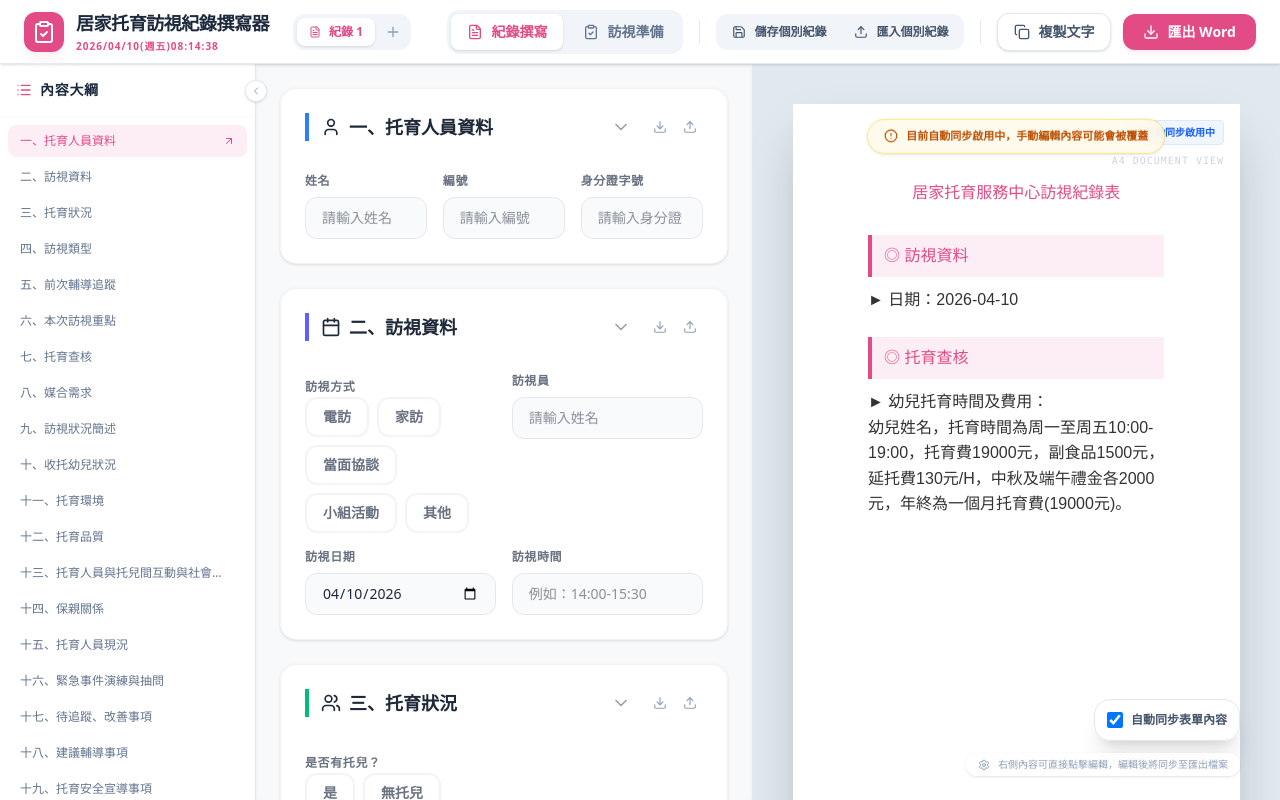
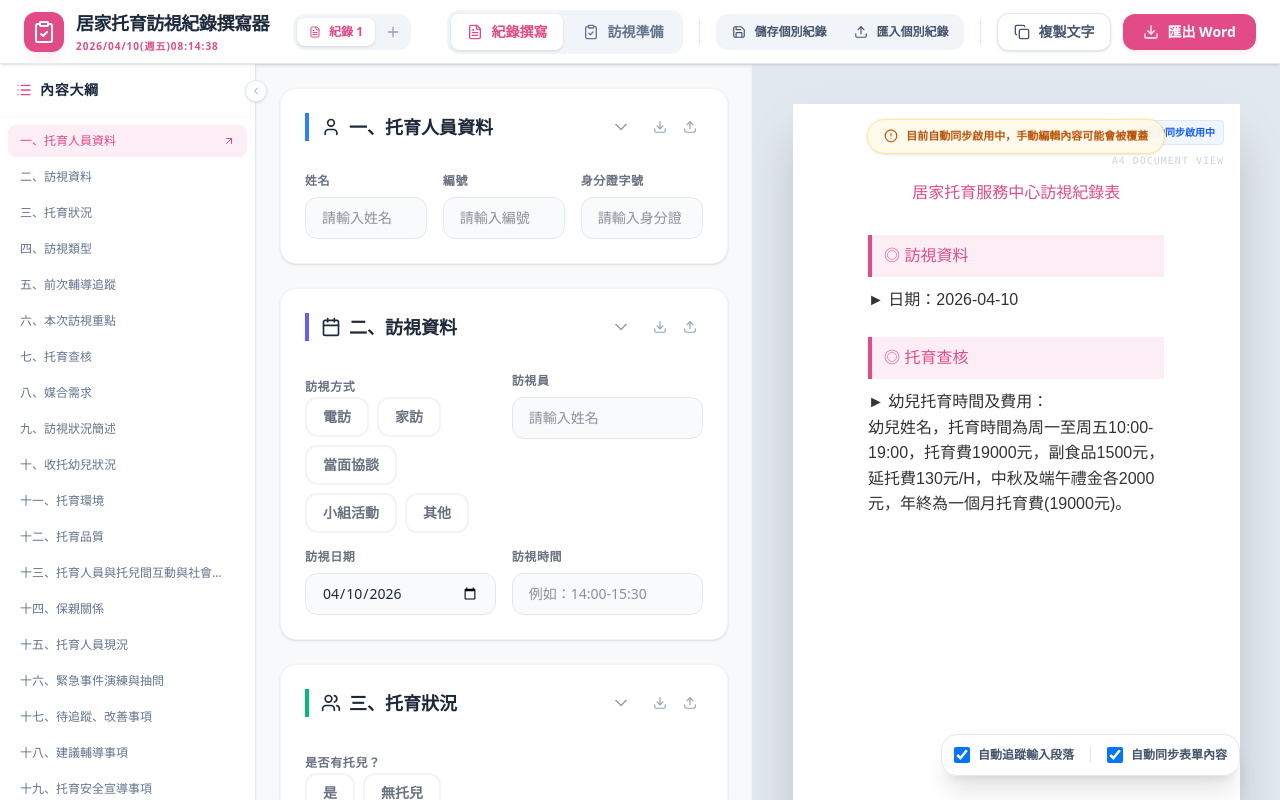
Before and after one commit to yrag0772/visit-writer-pwr, a React (Vite) app: page / in a window 1280 px wide. Built offline with nearby package versions, Linux system fonts and the light colour scheme.

Commit message:
新增輸入追蹤功能（右邊Word介面）

```diff
--- a/src/App.tsx
+++ b/src/App.tsx
@@ -39,6 +39,7 @@ export default function App() {
   const [activeTabIndex, setActiveTabIndex] = useState(0);
   const [isOutlineOpen, setIsOutlineOpen] = useState(true);
   const [activeSection, setActiveSection] = useState<string>('');
+  const [autoTrackSection, setAutoTrackSection] = useState(true);
   const [currentTime, setCurrentTime] = useState(new Date());
   const [viewMode, setViewMode] = useState<'record' | 'prep'>('record');
   const [prepRecords, setPrepRecords] = useState<PrepData[]>([{ ...defaultPrepData }]);
@@ -502,15 +503,9 @@ export default function App() {
     return { isFilled, hasIssues };
   };
 
-  const scrollToSection = (title: string) => {
-    const id = title;
-    const el = document.getElementById(id);
-    if (el) {
-      el.scrollIntoView({ behavior: 'smooth', block: 'start' });
-    }
+  const scrollToWordSection = (title: string, behavior: ScrollBehavior = 'smooth') => {
+    if (!title || !editorRef.current) return;
 
-    // Also scroll the Word preview if possible
-    if (editorRef.current) {
     let shortTitle = title.split('、')[1];
     if (shortTitle === '前次輔導追蹤') {
       shortTitle = '前次輔導建議事項追蹤與回應';
@@ -520,18 +515,34 @@ export default function App() {
       // Find the section by ID
       const wordEl = editorRef.current.querySelector(`#word-section-${shortTitle}`);
       if (wordEl) {
-          wordEl.scrollIntoView({ behavior: 'smooth', block: 'start' });
+        wordEl.scrollIntoView({ behavior: behavior, block: 'start' });
       } else {
         // Fallback
         const headers = editorRef.current.querySelectorAll('h3');
         for (const h of Array.from(headers) as HTMLElement[]) {
           if (h.textContent?.includes(shortTitle)) {
-              h.scrollIntoView({ behavior: 'smooth', block: 'start' });
+            h.scrollIntoView({ behavior: behavior, block: 'start' });
             break;
           }
         }
       }
     }
+  };
+
+  const scrollToSection = (title: string) => {
+    const id = title;
+    const el = document.getElementById(id);
+    if (el) {
+      el.scrollIntoView({ behavior: 'smooth', block: 'start' });
+    }
+    scrollToWordSection(title, 'smooth');
+  };
+
+  const handleDashboardInteraction = (e: React.SyntheticEvent) => {
+    if (!autoTrackSection) return;
+    const sectionEl = (e.target as HTMLElement).closest('div[id]');
+    if (sectionEl && sectionEl.id && sectionEl.id.includes('、')) {
+      scrollToWordSection(sectionEl.id, 'smooth');
     }
   };
 
@@ -793,7 +804,12 @@ export default function App() {
             </aside>
 
         {/* Left Side: Input Form */}
-        <section className="flex-1 border-r border-slate-200 bg-slate-50/50 overflow-y-auto p-6 shadow-inner" id="scroll-container">
+        <section
+          className="flex-1 border-r border-slate-200 bg-slate-50/50 overflow-y-auto p-6 shadow-inner"
+          id="scroll-container"
+          onFocus={handleDashboardInteraction}
+          onClick={handleDashboardInteraction}
+        >
           <div className="max-w-2xl mx-auto space-y-6 pb-24">
 
             {viewMode === 'prep' ? (
@@ -1399,7 +1415,16 @@ export default function App() {
 
           <div className="fixed bottom-6 right-10 flex flex-col items-end gap-3 z-50">
             {viewMode === 'record' && (
-              <div className="flex items-center gap-3 bg-white/90 backdrop-blur p-3 rounded-2xl shadow-xl border border-slate-200">
+              <div className="flex items-center gap-4 bg-white/90 backdrop-blur p-3 rounded-2xl shadow-xl border border-slate-200">
+                <label className="flex items-center gap-2 text-xs font-bold text-slate-600 cursor-pointer border-r border-slate-200 pr-4">
+                  <input
+                    type="checkbox"
+                    checked={autoTrackSection}
+                    onChange={(e) => setAutoTrackSection(e.target.checked)}
+                    className="w-4 h-4 rounded border-slate-300 text-blue-600 focus:ring-blue-500"
+                  />
+                  自動追蹤輸入段落
+                </label>
                 <label className="flex items-center gap-2 text-xs font-bold text-slate-600 cursor-pointer">
                   <input
                     type="checkbox"
@@ -1411,12 +1436,7 @@ export default function App() {
                 </label>
               </div>
             )}
-            {viewMode === 'record' ? (
-              <div className="text-slate-400 text-[10px] font-medium flex items-center gap-2 bg-white/80 backdrop-blur px-3 py-1 rounded-full shadow-sm">
-                <Settings className="w-3 h-3" />
-                右側內容可直接點擊編輯，編輯後將同步至匯出檔案
-              </div>
-            ) : (
+            {viewMode === 'prep' && (
               <div className="text-slate-400 text-[10px] font-medium flex items-center gap-2 bg-white/80 backdrop-blur px-3 py-1 rounded-full shadow-sm">
                 <Settings className="w-3 h-3" />
                 訪視準備清單為系統自動生成，建議輸出成word檔後自行編輯成自己的版本
```
Lines whose indentation alone changed are shown as unchanged.
